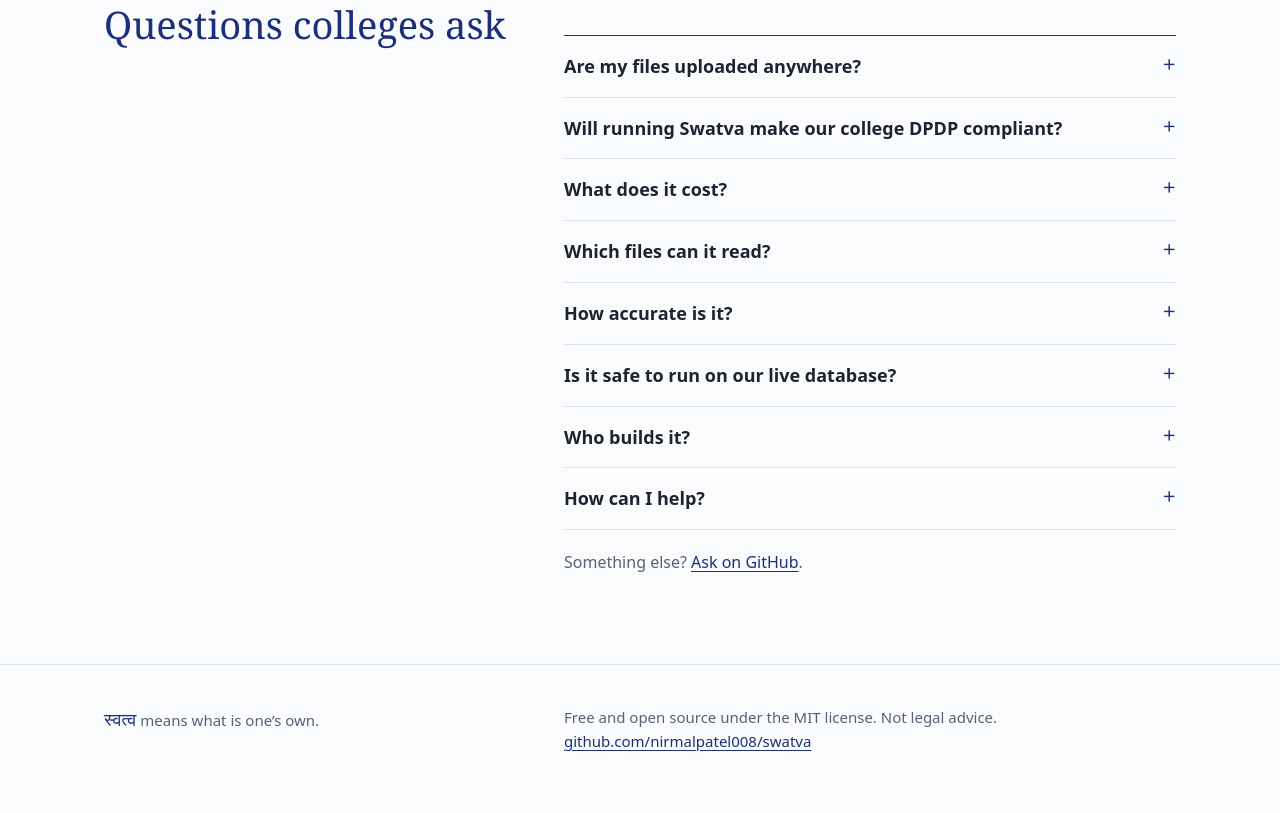
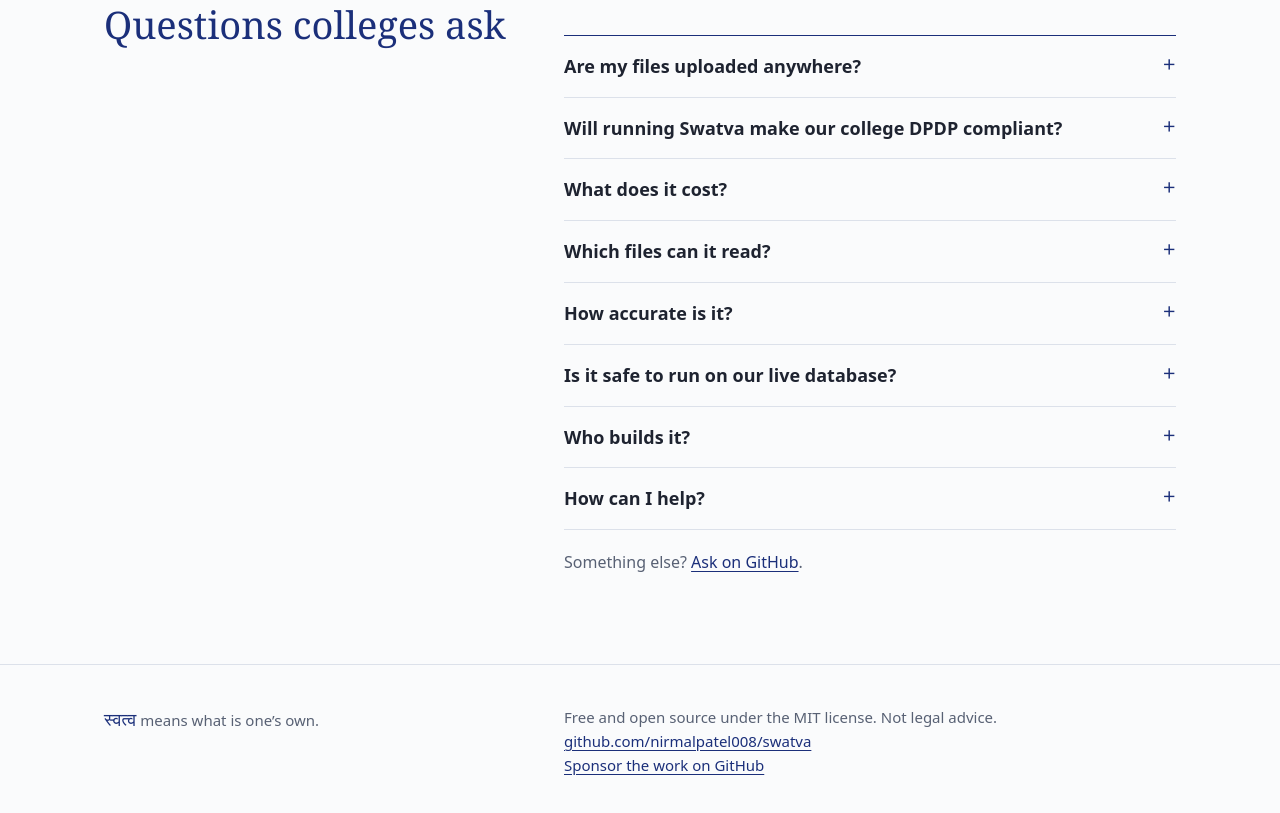
Before and after one commit to nirmalpatel008/swatva, a plain HTML site: page docs/index.html in a window 1280 px wide. Shown: the part 4706-5519 px from the top of the page. Drawn offline with Linux system fonts and the light colour scheme; a web font is replaced by a local one.

Commit message:
Add sponsorship links

```diff
--- a/docs/index.html
+++ b/docs/index.html
@@ -309,7 +309,7 @@ python -m swatva scan swatva-sample-data
 <footer>
   <div class="wrap grid">
     <p class="lead"><span class="word">स्वत्व</span> means what is one’s own.</p>
-    <p class="body">Free and open source under the MIT license. Not legal advice. <a href="https://github.com/nirmalpatel008/swatva">github.com/nirmalpatel008/swatva</a></p>
+    <p class="body">Free and open source under the MIT license. Not legal advice. <a href="https://github.com/nirmalpatel008/swatva">github.com/nirmalpatel008/swatva</a><br><a href="https://github.com/sponsors/nirmalpatel008">Sponsor the work on GitHub</a></p>
   </div>
 </footer>
 
```
Also changed, not shown: 2 other files.
